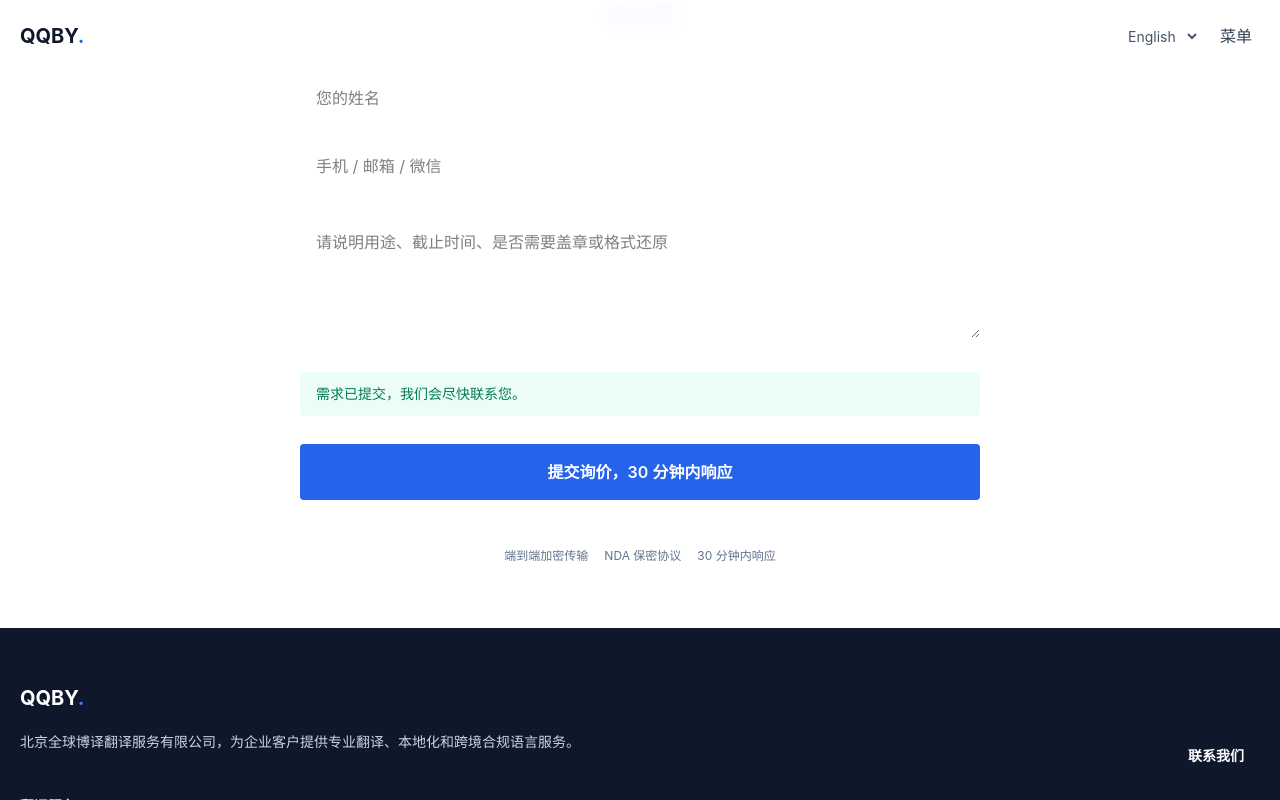
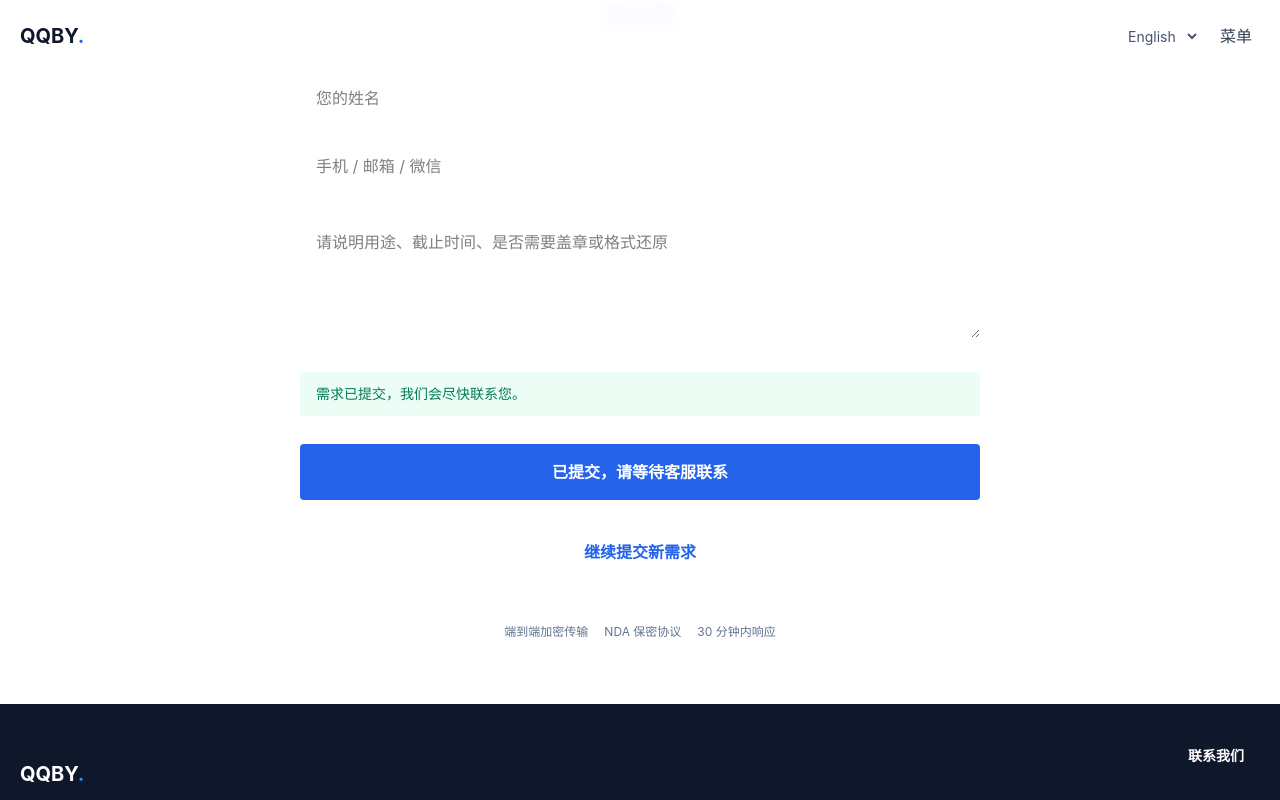
Before and after one commit to alex287423475/qqbytop, a Next.js app: page /en/quote in a window 1280 px wide. Both pictures are taken after typing "5", "Sample", "Sample", "Sample" into the empty fields and a click on the button "提交询价，30 分钟内响应". Shown: the part 1082-1882 px from the top of the page. Built offline with nearby package versions, Linux system fonts and the light colour scheme.

Commit message:
Improve quote form success state

```diff
--- a/components/quote/SmartQuoteForm.tsx
+++ b/components/quote/SmartQuoteForm.tsx
@@ -19,11 +19,20 @@
 
   const unit = serviceTypes.find(([id]) => id === service)?.[3] ?? 0.26;
   const estimate = words > 0 ? Math.ceil(words * unit) : 0;
+  const estimateText = useMemo(() => (estimate ? `¥${estimate.toLocaleString()}` : "待计算"), [estimate]);
+  const isLocked = status === "submitting" || status === "success";
 
-  const estimateText = useMemo(() => (estimate ? `¥${estimate.toLocaleString()}` : "待计算"), [estimate]);
+  function resetForNewQuote() {
+    setStatus("idle");
+    setMessage("");
+    setWords(0);
+    setService("standard");
+  }
 
   async function handleSubmit(event: FormEvent<HTMLFormElement>) {
     event.preventDefault();
+    if (isLocked) return;
+
     setStatus("submitting");
     setMessage("");
 
@@ -56,11 +65,16 @@
 
   return (
     <form className="space-y-7" onSubmit={handleSubmit}>
-      <fieldset disabled={status === "submitting"}>
+      <fieldset disabled={isLocked}>
         <legend className="font-bold text-brand-900">选择服务级别</legend>
         <div className="mt-4 grid gap-4 md:grid-cols-3">
           {serviceTypes.map(([id, label, desc]) => (
-            <label key={id} className={`cursor-pointer border p-5 ${service === id ? "border-brand-600 bg-brand-100" : "border-slate-200"}`}>
+            <label
+              key={id}
+              className={`cursor-pointer border p-5 ${service === id ? "border-brand-600 bg-brand-100" : "border-slate-200"} ${
+                isLocked ? "cursor-not-allowed opacity-70" : ""
+              }`}
+            >
               <input className="sr-only" type="radio" name="service_type" value={id} checked={service === id} onChange={() => setService(id)} />
               <span className="block font-semibold text-brand-900">{label}</span>
               <span className="mt-2 block text-sm leading-6 text-slate-600">{desc}</span>
@@ -72,7 +86,7 @@
       <div className="grid gap-5 md:grid-cols-2">
         <label className="block">
           <span className="text-sm font-semibold text-brand-900">翻译方向</span>
-          <select name="language_pair" className="mt-2 w-full border border-slate-300 px-4 py-3">
+          <select name="language_pair" disabled={isLocked} className="mt-2 w-full border border-slate-300 px-4 py-3 disabled:bg-slate-50">
             <option>中 → 英</option>
             <option>英 → 中</option>
             <option>中 → 日</option>
@@ -82,7 +96,7 @@
         </label>
         <label className="block">
           <span className="text-sm font-semibold text-brand-900">文件格式</span>
-          <select name="file_format" className="mt-2 w-full border border-slate-300 px-4 py-3">
+          <select name="file_format" disabled={isLocked} className="mt-2 w-full border border-slate-300 px-4 py-3 disabled:bg-slate-50">
             <option>Word / PDF / PPT / Excel</option>
             <option>SDLXLIFF / XLIFF</option>
             <option>IDML / XML / HTML</option>
@@ -100,7 +114,8 @@
             min={0}
             value={words || ""}
             onChange={(event) => setWords(Number(event.target.value))}
-            className="w-full border border-slate-300 px-4 py-3"
+            disabled={isLocked}
+            className="w-full border border-slate-300 px-4 py-3 disabled:bg-slate-50"
           />
           <div className="min-w-40 bg-slate-50 px-5 py-3 text-center">
             <span className="block text-xs text-slate-500">预估费用</span>
@@ -110,10 +125,22 @@
       </label>
 
       <div className="grid gap-5 md:grid-cols-2">
-        <input name="name" required placeholder="您的姓名" className="border border-slate-300 px-4 py-3" />
-        <input name="contact" required placeholder="手机 / 邮箱 / 微信" className="border border-slate-300 px-4 py-3" />
+        <input name="name" required disabled={isLocked} placeholder="您的姓名" className="border border-slate-300 px-4 py-3 disabled:bg-slate-50" />
+        <input
+          name="contact"
+          required
+          disabled={isLocked}
+          placeholder="手机 / 邮箱 / 微信"
+          className="border border-slate-300 px-4 py-3 disabled:bg-slate-50"
+        />
       </div>
-      <textarea name="notes" rows={4} placeholder="请说明用途、截止时间、是否需要盖章或格式还原" className="w-full border border-slate-300 px-4 py-3" />
+      <textarea
+        name="notes"
+        rows={4}
+        disabled={isLocked}
+        placeholder="请说明用途、截止时间、是否需要盖章或格式还原"
+        className="w-full border border-slate-300 px-4 py-3 disabled:bg-slate-50"
+      />
 
       {message && (
         <p className={`rounded px-4 py-3 text-sm ${status === "success" ? "bg-emerald-50 text-emerald-700" : "bg-red-50 text-red-700"}`}>
@@ -121,9 +148,18 @@
         </p>
       )}
 
-      <button disabled={status === "submitting"} className="w-full rounded bg-brand-600 px-6 py-4 font-semibold text-white hover:bg-brand-500 disabled:cursor-wait disabled:bg-slate-400">
-        {status === "submitting" ? "正在提交..." : "提交询价，30 分钟内响应"}
+      <button
+        disabled={isLocked}
+        className="w-full rounded bg-brand-600 px-6 py-4 font-semibold text-white hover:bg-brand-500 disabled:cursor-not-allowed disabled:bg-slate-400"
+      >
+        {status === "submitting" ? "正在提交..." : status === "success" ? "已提交，请等待客服联系" : "提交询价，30 分钟内响应"}
       </button>
+
+      {status === "success" && (
+        <button type="button" onClick={resetForNewQuote} className="w-full border border-brand-600 px-6 py-3 font-semibold text-brand-600 hover:bg-brand-100">
+          继续提交新需求
+        </button>
+      )}
     </form>
   );
 }
```
